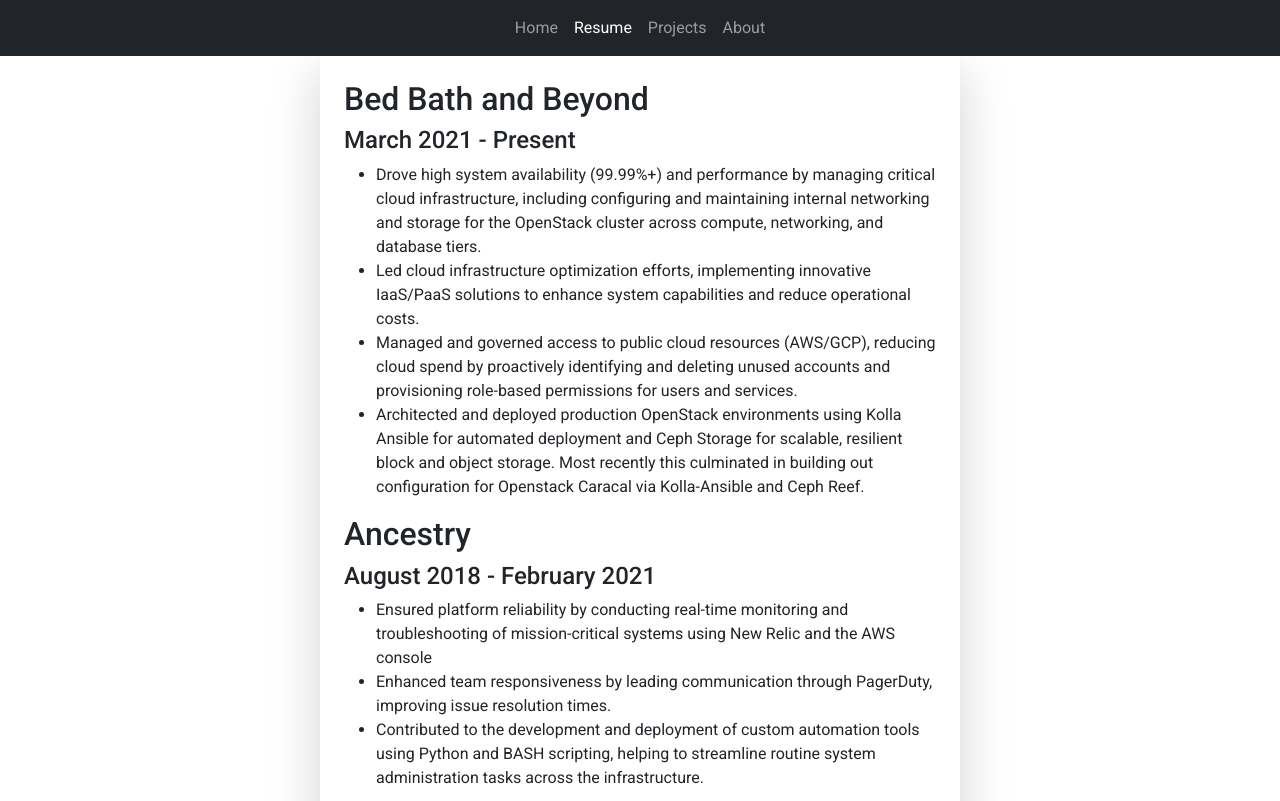
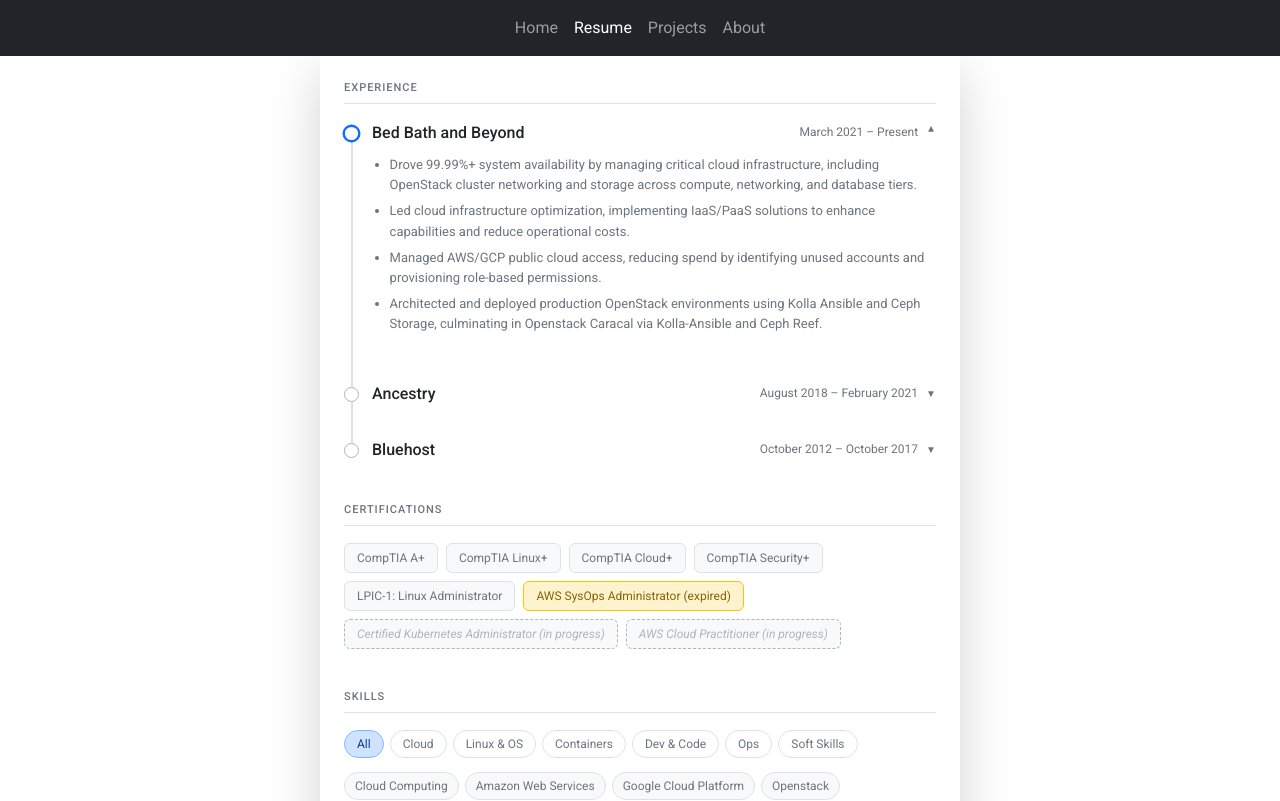
Before and after one commit to zemation/cloud-engineer-react, a React (Create React App) app: page /resume in a window 1280 px wide. Shown: the top 801 px of the page. Built offline with nearby package versions, Linux system fonts and the light colour scheme.

Commit message:
Updated Resume page for interactivity

```diff
--- a/src/components/Resume.js
+++ b/src/components/Resume.js
@@ -1,62 +1,313 @@
-import { Container } from 'react-bootstrap'
+import { useState, useEffect, useRef } from "react";
 
+const jobs = [
+  {
+    company: "Bed Bath and Beyond",
+    date: "March 2021 – Present",
+    bullets: [
+      "Drove 99.99%+ system availability by managing critical cloud infrastructure, including OpenStack cluster networking and storage across compute, networking, and database tiers.",
+      "Led cloud infrastructure optimization, implementing IaaS/PaaS solutions to enhance capabilities and reduce operational costs.",
+      "Managed AWS/GCP public cloud access, reducing spend by identifying unused accounts and provisioning role-based permissions.",
+      "Architected and deployed production OpenStack environments using Kolla Ansible and Ceph Storage, culminating in Openstack Caracal via Kolla-Ansible and Ceph Reef.",
+    ],
+  },
+  {
+    company: "Ancestry",
+    date: "August 2018 – February 2021",
+    bullets: [
+      "Ensured platform reliability via real-time monitoring and troubleshooting of mission-critical systems using New Relic and the AWS console.",
+      "Enhanced team responsiveness by leading communication through PagerDuty, improving issue resolution times.",
+      "Developed and deployed custom automation tools using Python and BASH scripting to streamline routine system administration tasks.",
+    ],
+  },
+  {
+    company: "Bluehost",
+    date: "October 2012 – October 2017",
+    bullets: [
+      "Optimized complex load and performance bottlenecks across Shared, Cloud, Reseller, and VPS hosting environments, maintaining 99.9%+ uptime.",
+      "Resolved critical performance bottlenecks on CentOS 6 servers using sar, vmstat, strace, and netstat.",
+      "Drove efficient resolution of production issues by coordinating internal/external groups and serving as technical liaison for RCA with engineering teams.",
+      "Maintained system security and compliance by managing access controls, mitigating threats, and addressing abusive accounts.",
+    ],
+  },
+];
 
+const certs = [
+  { label: "CompTIA A+", wip: false },
+  { label: "CompTIA Linux+", wip: false },
+  { label: "CompTIA Cloud+", wip: false },
+  { label: "CompTIA Security+", wip: false },
+  { label: "LPIC-1: Linux Administrator", wip: false },
+  { label: "AWS SysOps Administrator", expired: true },
+  { label: "Certified Kubernetes Administrator", wip: true },
+  { label: "AWS Cloud Practitioner", wip: true },
+];
+
+const skillCategories = {
+  Cloud: ["Cloud Computing", "Amazon Web Services", "Google Cloud Platform", "Openstack", "Infrastructure as a Service (IaaS)", "Cloud Panel"],
+  "Linux & OS": ["Linux Administration", "Linux", "Microsoft Windows", "System Administration"],
+  Containers: ["Containerization", "Kubernetes", "Docker"],
+  "Dev & Code": ["BASH", "Python", "PowerShell", "NodeJS", "Django", "Git", "Packer", "API", "Bootstrap", "Front-End Development"],
+  Ops: ["Troubleshooting", "Root Cause Analysis", "Problem Analysis", "Technical Support", "New Relic", "SSH", "Load Balancers", "Technical Documentation", "CPanel"],
+  "Soft Skills": ["Communication", "Problem Solving", "Analytical Skills"],
+};
+
+const allSkills = Object.entries(skillCategories).flatMap(([cat, skills]) =>
+  skills.map((name) => ({ name, cat }))
+);
+
+// --- Scroll reveal hook ---
+function useScrollReveal() {
+  const ref = useRef(null);
+  const [visible, setVisible] = useState(false);
+
+  useEffect(() => {
+    const el = ref.current;
+    if (!el) return;
+    const observer = new IntersectionObserver(
+      ([entry]) => {
+        if (entry.isIntersecting) {
+          setVisible(true);
+          observer.unobserve(el);
+        }
+      },
+      { threshold: 0.1 }
+    );
+    observer.observe(el);
+    return () => observer.disconnect();
+  }, []);
+
+  return { ref, visible };
+}
+
+// --- Section wrapper with fade-slide animation ---
+function RevealSection({ children, delay = 0 }) {
+  const { ref, visible } = useScrollReveal();
+  return (
+    <div
+      ref={ref}
+      style={{
+        opacity: visible ? 1 : 0,
+        transform: visible ? "translateY(0)" : "translateY(28px)",
+        transition: `opacity 0.55s ease ${delay}ms, transform 0.55s ease ${delay}ms`,
+        marginBottom: "2.5rem",
+      }}
+    >
+      {children}
+    </div>
+  );
+}
+
+// --- Timeline ---
+function Timeline() {
+  const [openIndex, setOpenIndex] = useState(0);
+
+  return (
+    <div style={{ position: "relative", paddingLeft: "28px" }}>
+      {/* vertical line */}
+      <div
+        style={{
+          position: "absolute",
+          left: "7px",
+          top: "6px",
+          bottom: "6px",
+          width: "1.5px",
+          background: "var(--bs-border-color, #dee2e6)",
+        }}
+      />
+      {jobs.map((job, i) => {
+        const isOpen = openIndex === i;
+        return (
+          <div
+            key={job.company}
+            onClick={() => setOpenIndex(isOpen ? -1 : i)}
+            style={{
+              position: "relative",
+              marginBottom: i < jobs.length - 1 ? "2rem" : 0,
+              cursor: "pointer",
+            }}
+          >
+            {/* dot */}
+            <div
+              style={{
+                position: "absolute",
+                left: "-28px",
+                top: "5px",
+                width: "15px",
+                height: "15px",
+                borderRadius: "50%",
+                background: "var(--bs-body-bg, #fff)",
+                border: isOpen ? "2.5px solid #0d6efd" : "1.5px solid #adb5bd",
+                transform: isOpen ? "scale(1.2)" : "scale(1)",
+                transition: "border-color 0.2s, transform 0.2s",
+                zIndex: 1,
+              }}
+            />
+
+            {/* header */}
+            <div style={{ display: "flex", justifyContent: "space-between", alignItems: "flex-start", gap: "8px" }}>
+              <span style={{ fontSize: "16px", fontWeight: 500 }}>{job.company}</span>
+              <span style={{ display: "flex", alignItems: "center", gap: "8px", flexShrink: 0 }}>
+                <span style={{ fontSize: "12px", color: "#6c757d", paddingTop: "2px" }}>{job.date}</span>
+                <span
+                  style={{
+                    fontSize: "10px",
+                    color: "#6c757d",
+                    display: "inline-block",
+                    transform: isOpen ? "rotate(180deg)" : "rotate(0deg)",
+                    transition: "transform 0.3s",
+                    paddingTop: "3px",
+                  }}
+                >
+                  ▼
+                </span>
+              </span>
+            </div>
+
+            {/* expandable body */}
+            <div
+              style={{
+                overflow: "hidden",
+                maxHeight: isOpen ? "600px" : "0px",
+                opacity: isOpen ? 1 : 0,
+                transition: "max-height 0.4s ease, opacity 0.3s ease",
+              }}
+            >
+              <ul style={{ marginTop: "10px", paddingLeft: "1.1rem", display: "flex", flexDirection: "column", gap: "6px" }}>
+                {job.bullets.map((b, j) => (
+                  <li key={j} style={{ fontSize: "13px", color: "#6c757d", lineHeight: 1.55 }}>
+                    {b}
+                  </li>
+                ))}
+              </ul>
+            </div>
+          </div>
+        );
+      })}
+    </div>
+  );
+}
+
+// --- Skill filters ---
+function Skills() {
+  const [activeFilter, setActiveFilter] = useState(null);
+
+  return (
+    <>
+      {/* filter buttons */}
+      <div style={{ display: "flex", flexWrap: "wrap", gap: "6px", marginBottom: "14px" }}>
+        {[null, ...Object.keys(skillCategories)].map((cat) => {
+          const label = cat ?? "All";
+          const isActive = activeFilter === cat;
+          return (
+            <button
+              key={label}
+              onClick={() => setActiveFilter(cat)}
+              style={{
+                fontSize: "12px",
+                padding: "4px 12px",
+                borderRadius: "20px",
+                border: isActive ? "1px solid #86b7fe" : "1px solid #dee2e6",
+                background: isActive ? "#cfe2ff" : "transparent",
+                color: isActive ? "#084298" : "#6c757d",
+                cursor: "pointer",
+                transition: "background 0.15s, color 0.15s, border-color 0.15s",
+              }}
+            >
+              {label}
+            </button>
+          );
+        })}
+      </div>
+
+      {/* skill tags */}
+      <div style={{ display: "flex", flexWrap: "wrap", gap: "6px" }}>
+        {allSkills.map((skill) => {
+          const isMatch = !activeFilter || skill.cat === activeFilter;
+          return (
+            <div
+              key={skill.name}
+              style={{
+                fontSize: "12px",
+                padding: "4px 10px",
+                borderRadius: "20px",
+                border: isMatch && activeFilter ? "1px solid #86b7fe" : "1px solid #dee2e6",
+                background: isMatch && activeFilter ? "#cfe2ff" : "#f8f9fa",
+                color: isMatch && activeFilter ? "#084298" : "#6c757d",
+                opacity: isMatch ? 1 : 0,
+                transform: isMatch ? "scale(1)" : "scale(0.85)",
+                pointerEvents: isMatch ? "auto" : "none",
+                transition: "opacity 0.2s, transform 0.2s, background 0.15s, color 0.15s, border-color 0.15s",
+              }}
+            >
+              {skill.name}
+            </div>
+          );
+        })}
+      </div>
+    </>
+  );
+}
+
+// --- Section heading ---
+function SectionTitle({ children }) {
+  return (
+    <div
+      style={{
+        fontSize: "11px",
+        fontWeight: 500,
+        letterSpacing: "0.09em",
+        textTransform: "uppercase",
+        color: "#6c757d",
+        marginBottom: "1.1rem",
+        paddingBottom: "6px",
+        borderBottom: "1px solid #dee2e6",
+      }}
+    >
+      {children}
+    </div>
+  );
+}
+
+// --- Main component ---
 const Resume = () => {
   return (
+    <div className="container p-4 shadow-lg w-50">
 
-          <Container className="p-4 shadow-lg w-50">
+      <RevealSection delay={0}>
+        <SectionTitle>Experience</SectionTitle>
+        <Timeline />
+      </RevealSection>
 
-          <section>
-            <h2>Bed Bath and Beyond</h2>
-            <h4>March 2021 - Present</h4>
-            <ul>
-              <li>Drove high system availability (99.99%+) and performance by managing critical cloud infrastructure, including configuring and maintaining internal networking and storage for the OpenStack cluster across compute, networking, and database tiers. </li>
-              <li>Led cloud infrastructure optimization efforts, implementing innovative IaaS/PaaS solutions to enhance system capabilities and reduce operational costs. </li>
-              <li>Managed and governed access to public cloud resources (AWS/GCP), reducing cloud spend by proactively identifying and deleting unused accounts and provisioning role-based permissions for users and services.</li>
-              <li>Architected and deployed production OpenStack environments using Kolla Ansible for automated deployment and Ceph Storage for scalable, resilient block and object storage. Most recently this culminated in building out configuration for Openstack Caracal via Kolla-Ansible and Ceph Reef.</li>
-            </ul>
-          </section>
+      <RevealSection delay={80}>
+        <SectionTitle>Certifications</SectionTitle>
+        <div style={{ display: "flex", flexWrap: "wrap", gap: "8px" }}>
+          {certs.map((c) => (
+            <div
+              key={c.label}
+              style={{
+                fontSize: "12px",
+                padding: "5px 12px",
+                borderRadius: "6px",
+                background: c.expired ? "#fff3cd" : "#f8f9fa",
+                border: c.wip ? "1px dashed #adb5bd" : c.expired ? "1px solid #ffc107" : "1px solid #dee2e6",
+                color: c.wip ? "#adb5bd" : c.expired ? "#856404" : "#6c757d",
+                fontStyle: c.wip ? "italic" : "normal",
+              }}
+            >
+              {c.wip ? `${c.label} (in progress)` : c.expired ? `${c.label} (expired)` : c.label}
+            </div>
+          ))}
+        </div>
+      </RevealSection>
 
-          <section>
-            <h2>Ancestry</h2>
-            <h4>August 2018 - February 2021</h4>
-            <ul>
-              <li>Ensured platform reliability by conducting real-time monitoring and troubleshooting of mission-critical systems using New Relic and the AWS console </li>
-              <li>Enhanced team responsiveness by leading communication through PagerDuty, improving issue resolution times.</li>
-              <li>Contributed to the development and deployment of custom automation tools using Python and BASH scripting, helping to streamline routine system administration tasks across the infrastructure.</li>
-            </ul>
-          </section>
-          <section>
-            <h2>Bluehost</h2>
-            <h4>October 2012 - October 2017</h4>
-            <ul>
-              <li>Optimized and resolved complex load and performance bottlenecks across diverse hosting environments (Shared, Cloud, Reseller, and VPS), maintaining 99.9%+ system uptime.</li>
-              <li>Resolved critical performance bottlenecks and complex software issues on CentOS 6 servers by leveraging advanced Linux tools including sar, vmstat, strace, and netstat to ensure system stability and meet SLA goals. </li>
-              <li>Drove efficient resolution of production issues by coordinating internal/external groups, handling escalations, and serving as the technical liaison for Root Cause Analysis (RCA) with engineering teams..</li>
-              <li>Maintained system security and compliance by proactively managing access controls, mitigating threats, and addressing abusive accounts within the hosting environment.</li>
-            </ul>
-          </section>
+      <RevealSection delay={160}>
+        <SectionTitle>Skills</SectionTitle>
+        <Skills />
+      </RevealSection>
 
-          <section>
-            <h2>Certification</h2>
-            <ul>
-              <li>CompTIA A+</li>
-              <li>CompTIA Linux+</li>
-              <li>CompTIA Cloud+</li>
-              <li>CompTIA Security+</li>
-              <li>LPIC-1: Linux Administrator</li>
-              <li>AWS SysOps Administrator</li>
-              <li>Currently working towards Certified Kubernetes Administrator</li>
-            </ul>
-          </section>
+    </div>
+  );
+};
 
-          <section>
-            <h2>Skills</h2>
-            <p>Cloud Computing, Linux Administration, Problem Analysis, Containerization, Troubleshooting, Root Cause Analysis, Communication, Infrastructure as a Service (IaaS), Technical Documentation, Analytical Skills, Front-End Development, Linux, Microsoft Windows, Amazon Web Services, Google Cloud Platform, Openstack, System Administration, Technical Support, BASH, Python, Computer Hardware, PowerShell, Bootstrap, Problem Solving, New Relic, Kubernetes, Docker, SSH, API, Git, Packer, Cloud Panel, CPanel, NodeJS, Django, Load Balancers, </p>
-          </section>
-          </Container>
-
-  )
-}
-
-export default Resume
+export default Resume;
```
